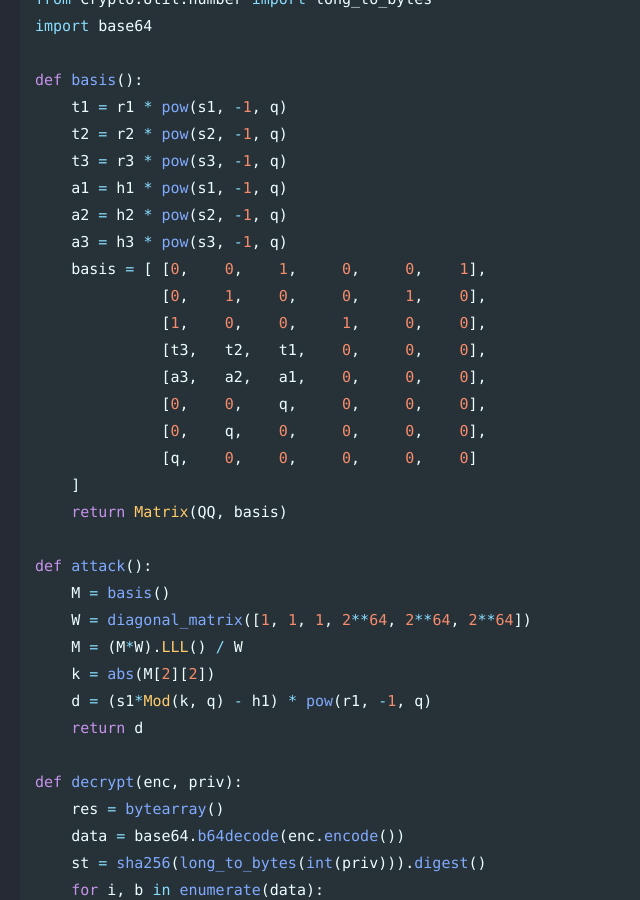
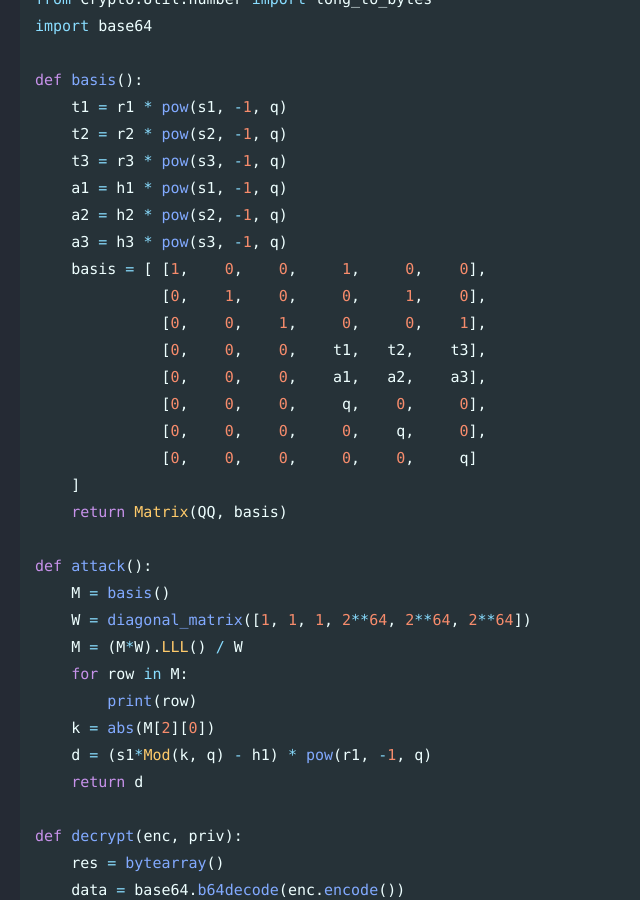
Before and after one commit to Connor-McCartney/Connor-McCartney.github.io, a Jekyll site: the page built from _pages/cryptography/ecc/Come-on-feel-the-nonce-CTFZone-quals-2023.md, in a window 1280 px wide and 900 px high, scrolled down 2605 px. Shown: the whole window, without its empty margins (0-640 px from the left). Built offline with Jekyll 4.4.1, drawn with Linux system fonts in a browser that asks for light colours; cached includes are drawn as plain includes.

Commit message:
Update Come-on-feel-the-nonce-CTFZone-quals-2023.md

```diff
--- a/_pages/cryptography/ecc/Come-on-feel-the-nonce-CTFZone-quals-2023.md
+++ b/_pages/cryptography/ecc/Come-on-feel-the-nonce-CTFZone-quals-2023.md
@@ -122,14 +122,14 @@ def basis():
     a1 = h1 * pow(s1, -1, q)
     a2 = h2 * pow(s2, -1, q)
     a3 = h3 * pow(s3, -1, q)
-    basis = [ [0,    0,    1,     0,     0,    1],
+    basis = [ [1,    0,    0,     1,     0,    0],
               [0,    1,    0,     0,     1,    0],
-              [1,    0,    0,     1,     0,    0],
-              [t3,   t2,   t1,    0,     0,    0],
-              [a3,   a2,   a1,    0,     0,    0],
-              [0,    0,    q,     0,     0,    0],
-              [0,    q,    0,     0,     0,    0],
-              [q,    0,    0,     0,     0,    0]
+              [0,    0,    1,     0,     0,    1],
+              [0,    0,    0,    t1,   t2,    t3],
+              [0,    0,    0,    a1,   a2,    a3],
+              [0,    0,    0,     q,    0,     0],
+              [0,    0,    0,     0,    q,     0],
+              [0,    0,    0,     0,    0,     q]
     ]
     return Matrix(QQ, basis)
 
@@ -137,7 +137,9 @@ def attack():
     M = basis()
     W = diagonal_matrix([1, 1, 1, 2**64, 2**64, 2**64])
     M = (M*W).LLL() / W
-    k = abs(M[2][2])
+    for row in M:
+        print(row)
+    k = abs(M[2][0])
     d = (s1*Mod(k, q) - h1) * pow(r1, -1, q)
     return d
 
```
